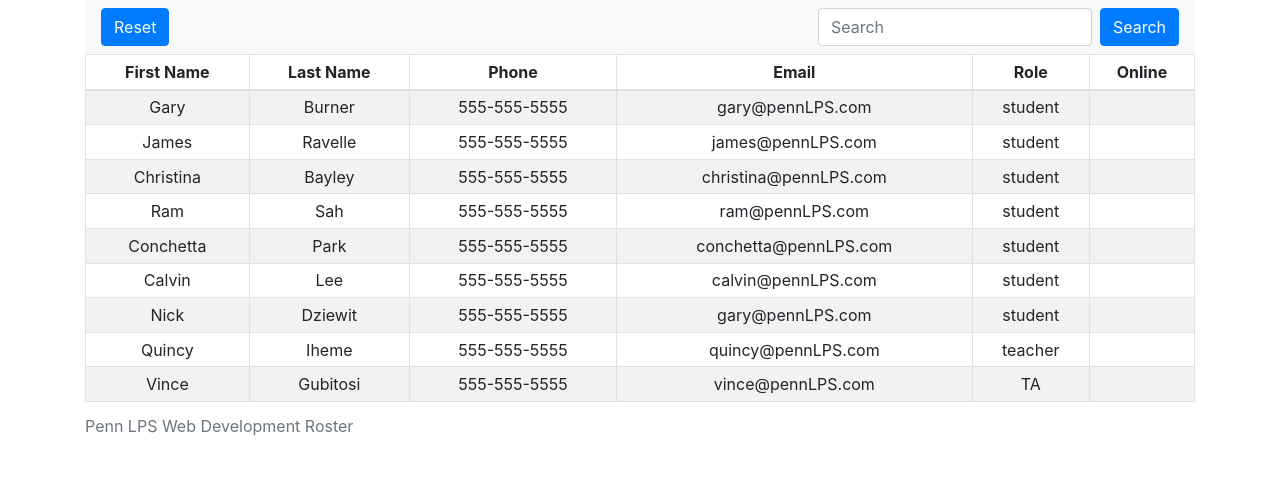
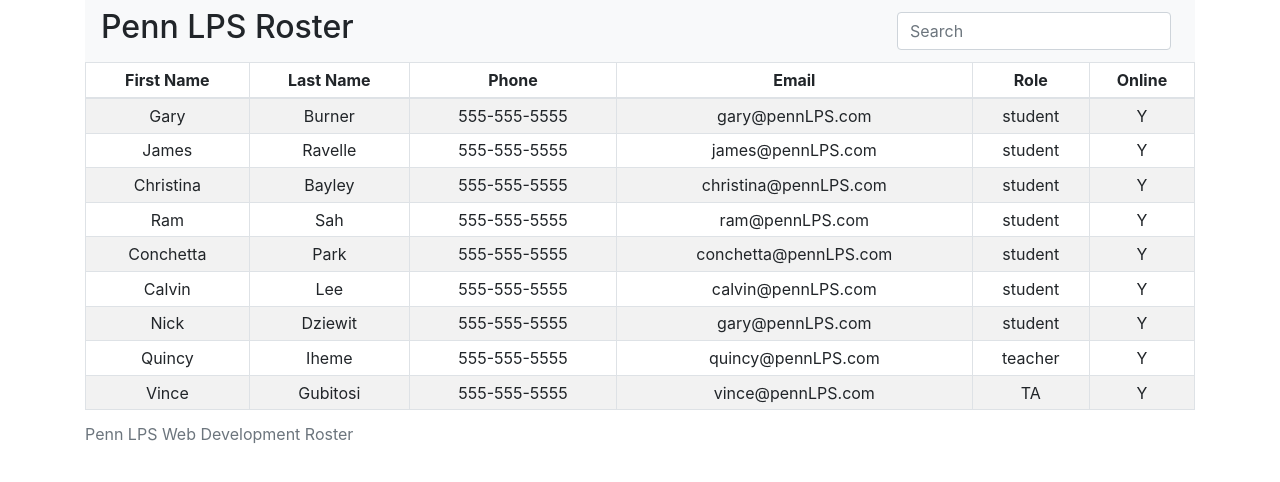
Before and after one commit to grburner/LPS-StudentDirectory, a React (Create React App) app: page / in a window 1280 px wide. Shown: the top 482 px of the page. Built offline with nearby package versions, Linux system fonts and the light colour scheme.

Commit message:
minor cleanup

```diff
--- a/src/components/EmployeeGrid/index.js
+++ b/src/components/EmployeeGrid/index.js
@@ -48,7 +48,7 @@ const EmployeeRows = ({ headers, changeData }) => {
                     <td>{emp.phone}</td>
                     <td>{emp.email}</td>
                     <td>{emp.role}</td>
-                    <td>{emp.online}</td>
+                    <td>{emp.online ? "Y" : "N"}</td>
                 </tr>
             ))}
         </tbody>
--- a/src/components/NavBar/index.js
+++ b/src/components/NavBar/index.js
@@ -27,14 +27,9 @@ const EmpNavBar = ({ changeData, resetData }) => {
 
     return (
         <Navbar className="bg-light justify-content-between">
-        <Form inline>
-            <InputGroup>
-                <Button>Reset</Button>
-            </InputGroup>
-        </Form>
+        <h2>Penn LPS Roster</h2>
         <Form inline>
             <FormControl type="text" placeholder="Search" className=" mr-sm-2" onChange={e => {updateSearch(e)}}/>
-            <Button type="submit">Search</Button>
         </Form>
         </Navbar>
     )
```
